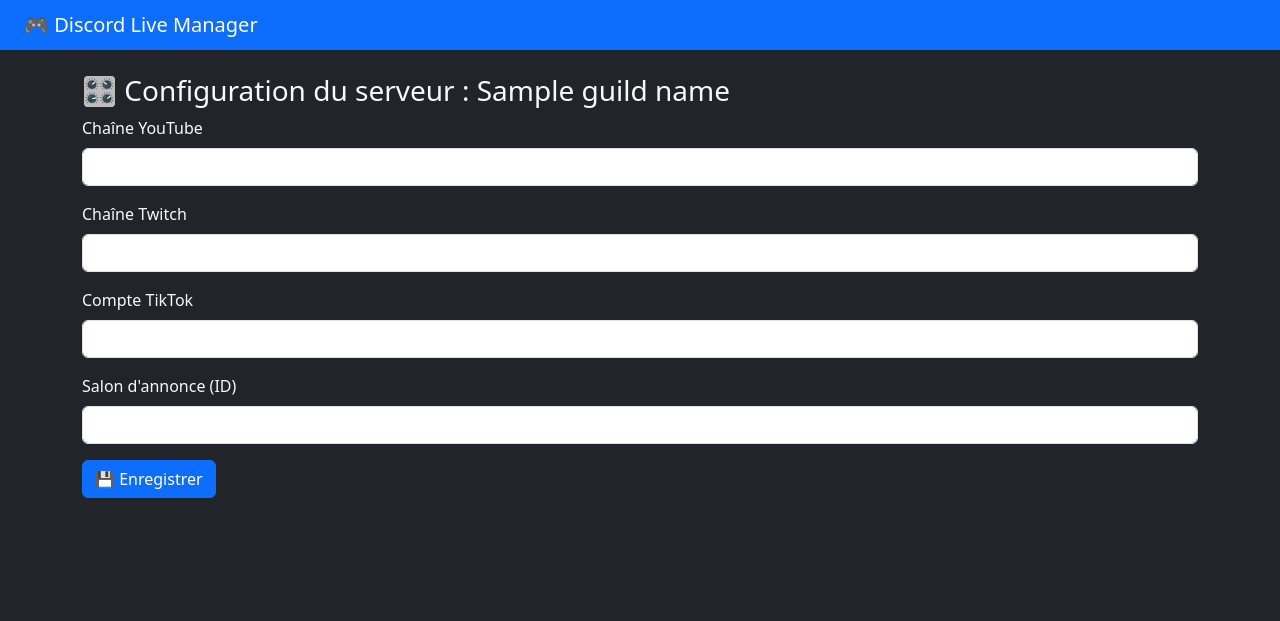
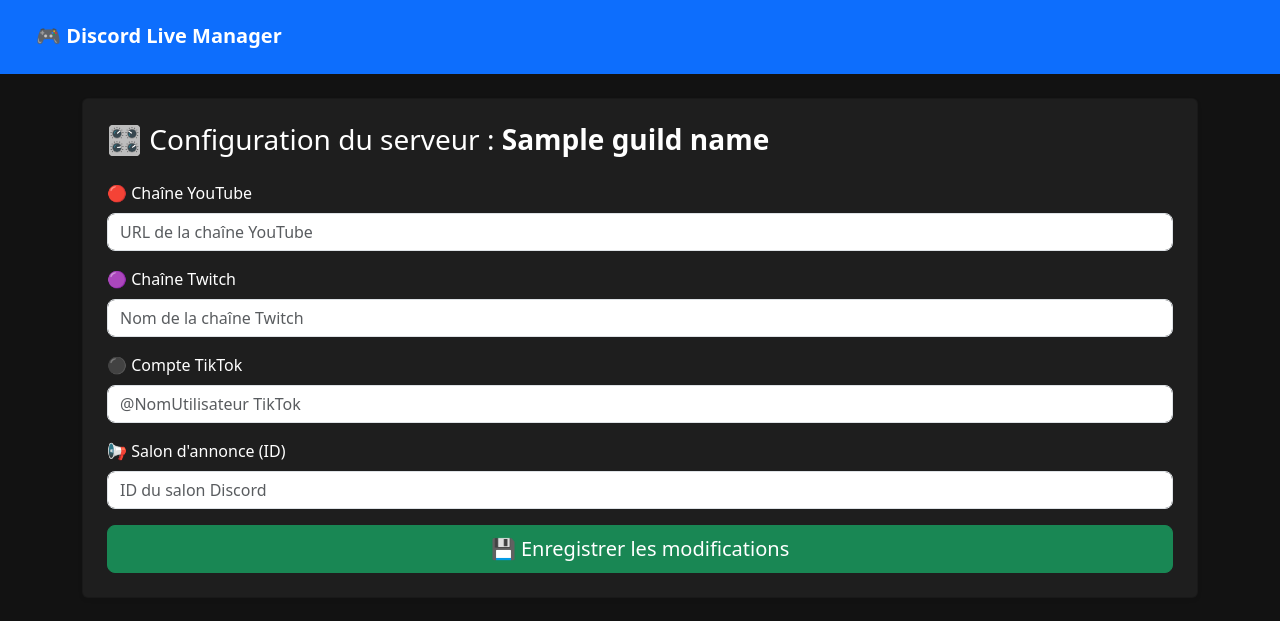
Before and after one commit to Drakereaper/discord-bot-live-alert, a Flask app: template discord_dashboard_advanced/templates/manage.html in a window 1280 px wide. Shown: the top 621 px of the page. Run offline with Flask 3, Linux system fonts and the light colour scheme; the template is opened without the code that fills it: most values are stand-ins (such as "Sample title", 1, 10 or a date in 2020).

Commit message:
Mise à jour du dossier templates avec un design amélioré

```diff
--- a/discord_dashboard_advanced/templates/base.html
+++ b/discord_dashboard_advanced/templates/base.html
@@ -3,17 +3,39 @@
 <head>
   <meta charset="UTF-8">
   <title>{% block title %}Dashboard{% endblock %}</title>
+  <meta name="viewport" content="width=device-width, initial-scale=1">
   <link href="https://cdn.jsdelivr.net/npm/bootstrap@5.3.2/dist/css/bootstrap.min.css" rel="stylesheet">
+  <style>
+    body {
+      background-color: #121212;
+      color: #f1f1f1;
+    }
+    .card {
+      background-color: #1e1e1e;
+      color: white;
+    }
+    .form-control, .btn {
+      border-radius: 0.5rem;
+    }
+    .navbar {
+      border-bottom: 2px solid #0d6efd;
+    }
+  </style>
 </head>
-<body class="bg-dark text-light">
-  <nav class="navbar navbar-dark bg-primary mb-4 px-4">
-    <span class="navbar-brand mb-0 h1">🎮 Discord Live Manager</span>
-    {% if session['user'] %}
-      <span class="text-white">Connecté : {{ session['user']['username'] }}#{{ session['user']['discriminator'] }}</span>
-      <a href="/logout" class="btn btn-outline-light ms-3">Se déconnecter</a>
-    {% endif %}
+<body>
+  <nav class="navbar navbar-expand-lg navbar-dark bg-primary px-4 py-3">
+    <div class="container-fluid">
+      <span class="navbar-brand fw-bold">🎮 Discord Live Manager</span>
+      <div class="d-flex align-items-center">
+        {% if session['user'] %}
+          <span class="me-3">Connecté : {{ session['user']['username'] }}#{{ session['user']['discriminator'] }}</span>
+          <a href="/logout" class="btn btn-outline-light">Déconnexion</a>
+        {% endif %}
+      </div>
+    </div>
   </nav>
-  <div class="container">
+
+  <div class="container py-4">
     {% block content %}{% endblock %}
   </div>
 </body>
--- a/discord_dashboard_advanced/templates/manage.html
+++ b/discord_dashboard_advanced/templates/manage.html
@@ -1,24 +1,28 @@
 {% extends 'base.html' %}
 {% block title %}Gestion du serveur{% endblock %}
 {% block content %}
-<h3>🎛️ Configuration du serveur : {{ guild_name }}</h3>
+<div class="card shadow-sm p-4">
+  <h3 class="mb-4">🎛️ Configuration du serveur : <strong>{{ guild_name }}</strong></h3>
   <form method="POST">
     <div class="mb-3">
-    <label class="form-label">Chaîne YouTube</label>
-    <input type="text" class="form-control" name="youtube" value="{{ config.youtube or '' }}">
+      <label class="form-label">🔴 Chaîne YouTube</label>
+      <input type="text" class="form-control" name="youtube" value="{{ config.youtube or '' }}" placeholder="URL de la chaîne YouTube">
     </div>
     <div class="mb-3">
-    <label class="form-label">Chaîne Twitch</label>
-    <input type="text" class="form-control" name="twitch" value="{{ config.twitch or '' }}">
+      <label class="form-label">🟣 Chaîne Twitch</label>
+      <input type="text" class="form-control" name="twitch" value="{{ config.twitch or '' }}" placeholder="Nom de la chaîne Twitch">
     </div>
     <div class="mb-3">
-    <label class="form-label">Compte TikTok</label>
-    <input type="text" class="form-control" name="tiktok" value="{{ config.tiktok or '' }}">
+      <label class="form-label">⚫ Compte TikTok</label>
+      <input type="text" class="form-control" name="tiktok" value="{{ config.tiktok or '' }}" placeholder="@NomUtilisateur TikTok">
     </div>
     <div class="mb-3">
-    <label class="form-label">Salon d'annonce (ID)</label>
-    <input type="text" class="form-control" name="channel_id" value="{{ config.channel_id or '' }}">
+      <label class="form-label">📢 Salon d'annonce (ID)</label>
+      <input type="text" class="form-control" name="channel_id" value="{{ config.channel_id or '' }}" placeholder="ID du salon Discord">
     </div>
-  <button type="submit" class="btn btn-primary">💾 Enregistrer</button>
+    <div class="d-grid gap-2">
+      <button type="submit" class="btn btn-success btn-lg">💾 Enregistrer les modifications</button>
+    </div>
   </form>
+</div>
 {% endblock %}
```
Also changed, not shown: discord_dashboard_advanced/templates/dashboard.html (+32 -0 lines), discord_dashboard_advanced/templates/login.html (+9 -4 lines). Lines whose indentation alone changed are shown as unchanged.
